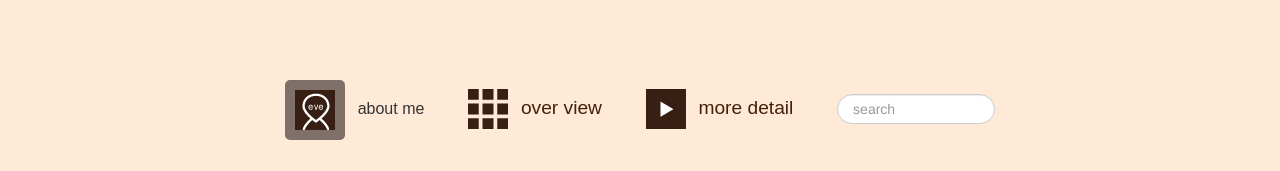
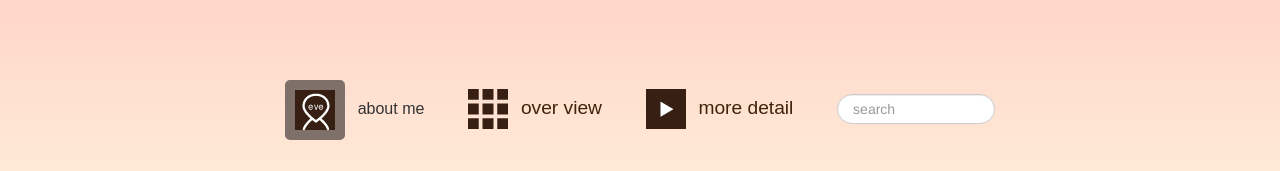
Before and after one commit to eve0110/eve0110.github.com, a plain HTML site: page test.html in a window 1280 px wide. Shown: the top 171 px of the page. Drawn offline with Linux system fonts and the light colour scheme; files whose address does not match are found by name.

Commit message:
add transition and gradient

```diff
--- a/style/style.scss
+++ b/style/style.scss
@@ -11,6 +11,9 @@ $color3: rgb(127,112,105);
 $color4: #00A99D;
 $color5: #F15A24;
 $border:0.1rem solid #D4BDA7;
+@mixin grad-bg {
+
+}
 @mixin testbox($color, $border-w) {
 	background: $color;
 	border: #{$border-w}px solid black;
@@ -84,7 +87,9 @@ a:hover {
 .menubar {
 	font-size:$text-s;
 	@include mainfont;
-	@include testbox(#FFE9D7,0);
+	background: -webkit-gradient(linear,left top, left bottom, color-stop(0%,#FFD6C9),color-stop(100%,#FFE9D7));
+
+
 }
 .menu-item {
 	div {
@@ -155,6 +160,7 @@ a:hover {
 	.thumbnail_my:hover {
 		background: white;
 		@include shadow(0.3,0,0.3);
+		transition: all 0.3s;
 		cursor: pointer;
 	}
 	.cato {
```
Also changed, not shown: style/style.css.
